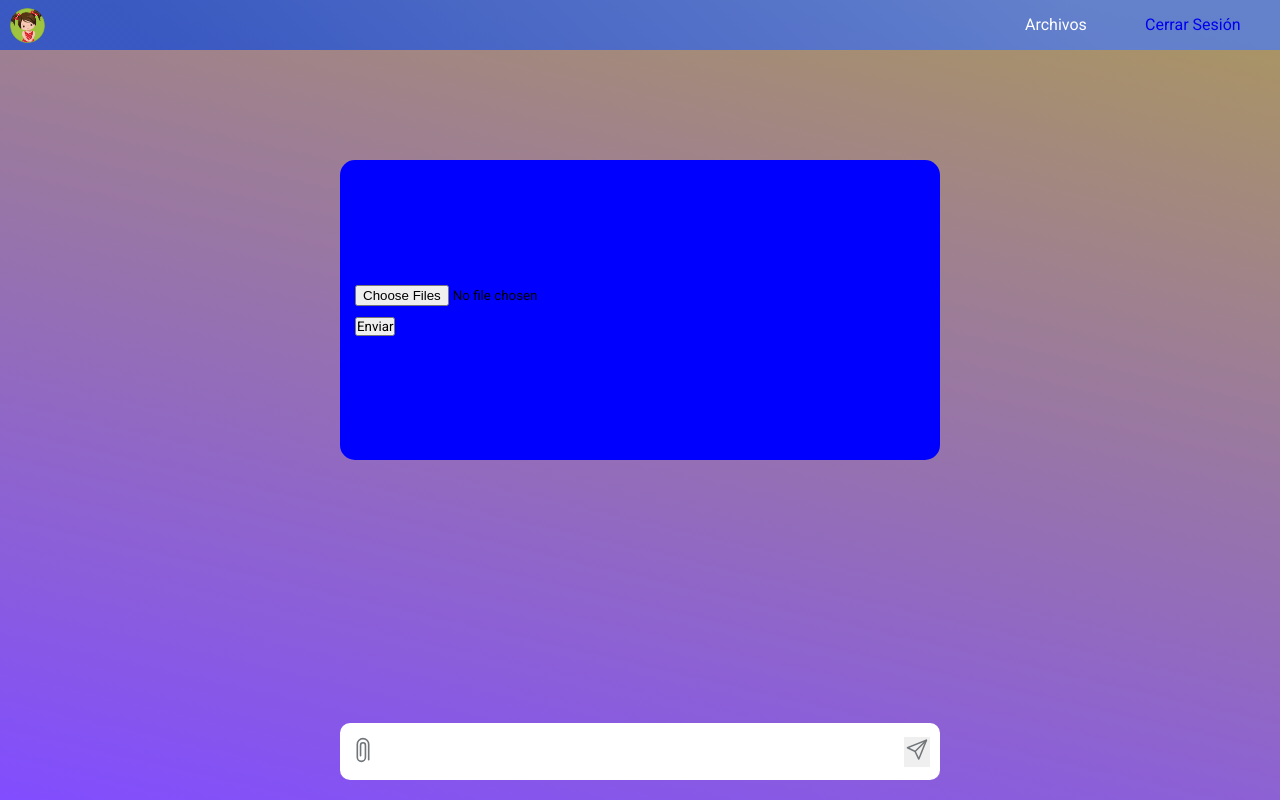
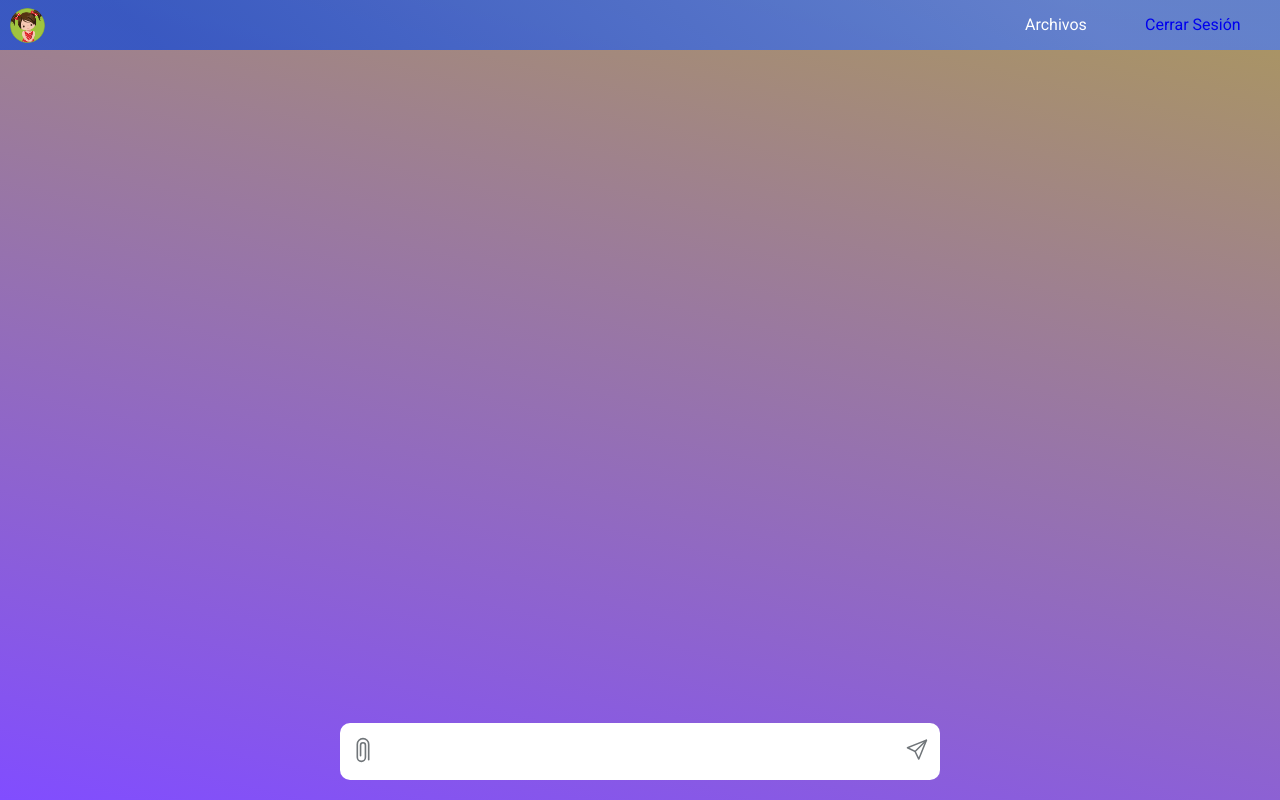
Before and after one commit to eliseoesteverena/Casa-Julita, a PHP site: page /chat.php in a window 1280 px wide. Run offline with PHP 8.4, Linux system fonts and the light colour scheme; the visitor is signed in with stand-in values (Sample User, id 1); data that the repository does not hold is empty.

Commit message:
Progreso en Subida de archivos del chat

```diff
--- a/app/main/database/query_db.php
+++ b/app/main/database/query_db.php
@@ -9,10 +9,11 @@ function verify_email($conexion_datebase_user, $email_user) {
     $query_verify_email = mysqli_query($conexion_datebase_user, $email_in_db);
 
       if ($query_verify_email->num_rows > 0) {
-          return true; // existe
+        return true; // existe
         } else {
           return false;
         }
+    $conexion_datebase_user->close();
   }
 
 function go_query_db($conexion_datebase_user, $consulta) {
@@ -21,6 +22,7 @@ function go_query_db($conexion_datebase_user, $consulta) {
     } else {
         echo "error $consulta";
     }
+    $conexion_datebase_user->close();
 }
 
 function get_result_db($conexion_datebase_user, $consulta) {
--- a/chat.php
+++ b/chat.php
@@ -39,20 +39,13 @@ if(isset($_SESSION['email'])){
                 <div id= "chat-container" class="chat-container">
 
                 </div>
-				<div class="form-files">
-					<div class="form-group">
-                        <input multiple type="file" class="form-control" id="inputFiles">
-                    	<br><br>
-                    	<button id="btnUpFile" class="btn btn-success">Enviar</button>
-						<br>
-						<div class="alert alert-info" id="fileState"></div>
-                    </div>
-				</div>
                 <div class="message-box">
                     <div class="message-content">
-						<a class="click-clip" aria-hidden="true"></a>
+						<a href="javascript:openWindowFile()" id="clip" class="click-clip" aria-hidden="true"></a>
+                        <input multiple type="file" class="form-control" id="inputFiles">
 						<input id="text_msg" name="nombre" class="form-control" type="text">
     					<button id="sendMsg-btn" type="button" onclick="sendMsg()" class="sent"></button>
+    					<button id="btnUpFile" type="button" class="sent"></button>
                     </div>
                 </div>
 
--- a/styles/style-chat.css
+++ b/styles/style-chat.css
@@ -459,10 +459,11 @@ main {
     background-repeat: no-repeat;
     width: 30px;
     height: 30px;
+    content: '';
 }
 .sent {
 	cursor: pointer;
-	background-image: url( '../images/sent.svg' );
+	background: url( '../images/sent.svg' );
     background-size: contain;
     background-repeat: no-repeat;
     width: 30px !important;
@@ -618,13 +619,28 @@ main {
 }
 .form-files {
     align-content: center;
-    background-color: #00F;
-    padding: 15px;
-    width: 600px;
-    height: 300px;
-    border-radius: 15px;
+    background: linear-gradient( 45deg, rgba(32, 78, 207, 0.8) 12%, rgba(82, 124, 229, 0.8) 84% );
+    padding: 20px;
+    width: 100%;
+    height: auto;
+    border-radius: 5px;
     bottom: 9rem;
     position: sticky;
+    content: " ";
+    display: none;
     margin: 0 auto;
 }
+
+#inputFiles {
+    display:none;
+}
+#btnUpFile {
+    display: none;
+}
+input[type="file"]::file-selector-button {
+    display: none;
+  }
+  input[type="file"]::file-selector-label {
+    font-weight: 600;
+  }
 /*End Content Section*/
```
Also changed, not shown: app/web/upload_file.php (+32 -6 lines), js/chat_web.js (+34 -11 lines).
